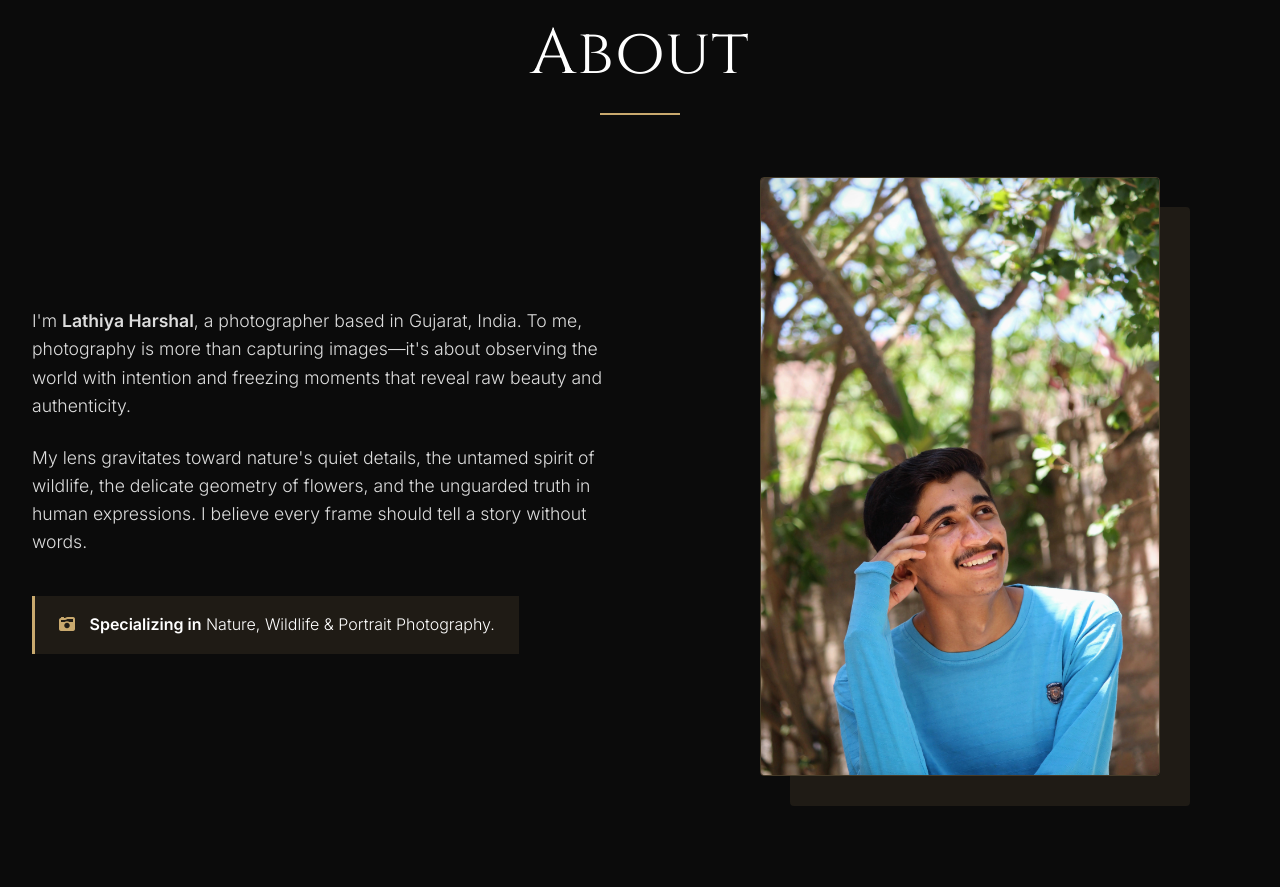
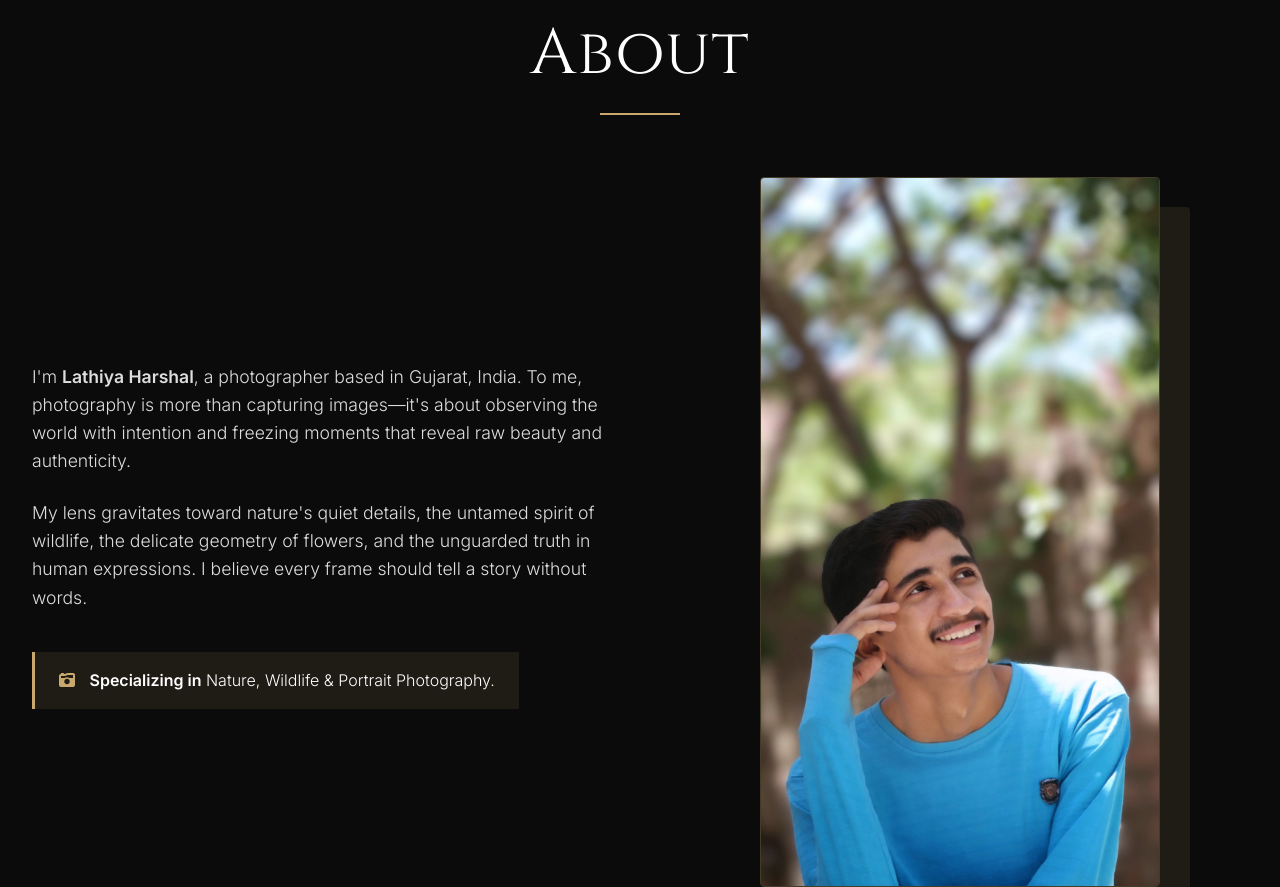
Before and after one commit to HarshalLathiya/Photography_Portfolio, a plain HTML site: page index.html in a window 1280 px wide. Shown: the part 893-1780 px from the top of the page. Drawn offline with Linux system fonts and the light colour scheme.

Commit message:
replace profile_img

```diff
--- a/index.html
+++ b/index.html
@@ -90,7 +90,7 @@
           </div>
           <div class="fade-in" style="text-align: center">
             <img
-              src="images/profile_img/avtar.jpg"
+              src="images/profile_img/avtar.webp"
               alt="Lathiya Harshal"
               class="profile-img"
               loading="lazy"
```
Also changed, not shown: images/profile_img/avtar.jpg (deleted), images/profile_img/avtar.webp (added).
